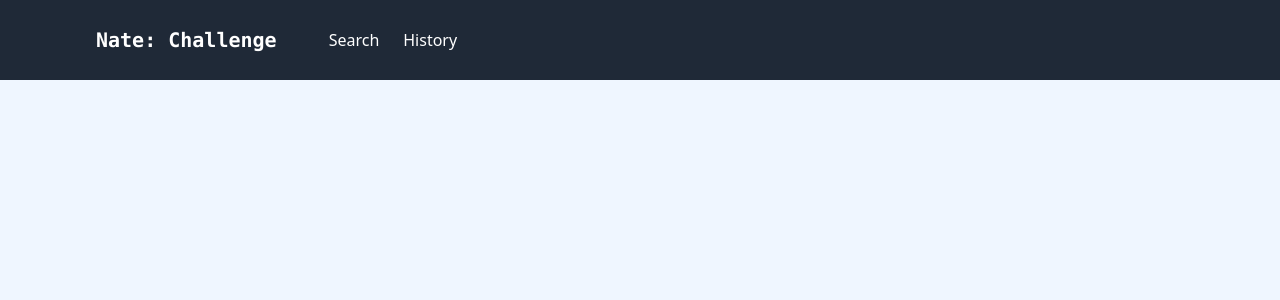
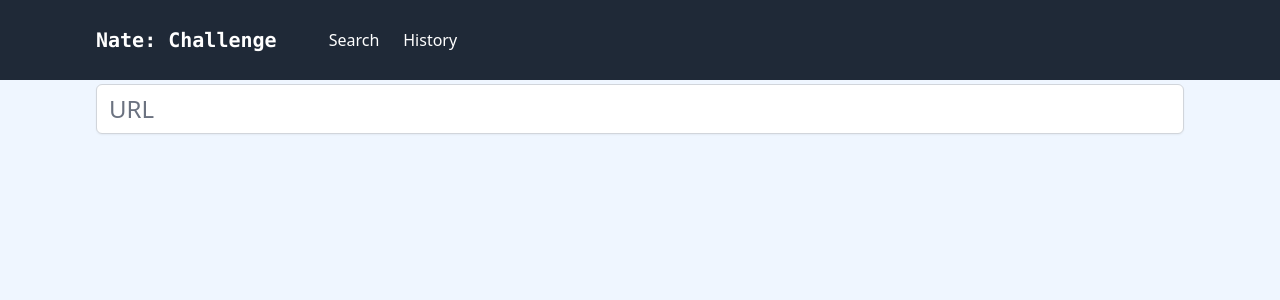
Before and after one commit to tgdn/scraping-challenge, a Next.js app in the folder frontend/: page / in a window 1280 px wide. Shown: the top 300 px of the page. Built offline with nearby package versions, Linux system fonts and the light colour scheme.

Commit message:
Basic input code

```diff
--- /dev/null
+++ b/frontend/components/detail/index.tsx
@@ -0,0 +1,3 @@
+export default function DetailView() {
+  return <div>hello</div>;
+}
--- /dev/null
+++ b/frontend/components/detail/useScrape.ts
@@ -0,0 +1,13 @@
+import { API_URL } from "@/lib/constants";
+import fetcher from "@/lib/fetcher";
+import useSWR from "swr";
+
+export function useHistory(id) {
+  const { data, error } = useSWR(`${API_URL}/scrapes/${id}`, fetcher);
+
+  return {
+    scrape: data,
+    isLoading: !error && !data,
+    isError: error,
+  };
+}
--- /dev/null
+++ b/frontend/components/home/index.tsx
@@ -0,0 +1,34 @@
+import { API_URL } from "@/lib/constants";
+import fetcher from "@/lib/fetcher";
+import { useState } from "react";
+
+export default function HomeView() {
+  const [input, setInput] = useState("");
+  const handleSubmit = async (e) => {
+    e.preventDefault();
+    if (!input) return;
+
+    try {
+      const resp = await fetcher(`${API_URL}/scrapes/`, {
+        method: "POST",
+        data: { url: input },
+      });
+    } catch (err) {
+      console.log(err);
+    }
+  };
+
+  return (
+    <>
+      <form onSubmit={handleSubmit}>
+        <input
+          type="search"
+          placeholder="URL"
+          className="text-2xl mt-1 block w-full rounded-md border-gray-300 shadow-sm focus:border-indigo-300 focus:ring focus:ring-indigo-200 focus:ring-opacity-50"
+          value={input}
+          onChange={(e) => setInput(e.target.value)}
+        />
+      </form>
+    </>
+  );
+}
--- a/frontend/pages/index.tsx
+++ b/frontend/pages/index.tsx
@@ -1,4 +1,5 @@
 import Container from "@/components/container";
+import HomeView from "@/components/home";
 import Layout from "@/components/layout";
 import Head from "next/head";
 
@@ -8,7 +9,9 @@ function Home() {
       <Head>
         <title>Nate - Challenge</title>
       </Head>
-      <Container></Container>
+      <Container>
+        <HomeView />
+      </Container>
     </Layout>
   );
 }
--- a/frontend/tailwind.config.js
+++ b/frontend/tailwind.config.js
@@ -1,6 +1,6 @@
 module.exports = {
-  mode: 'jit',
-  purge: ['./pages/**/*.{js,ts,jsx,tsx}', './components/**/*.{js,ts,jsx,tsx}'],
+  mode: "jit",
+  purge: ["./pages/**/*.{js,ts,jsx,tsx}", "./components/**/*.{js,ts,jsx,tsx}"],
   darkMode: false, // or 'media' or 'class'
   theme: {
     extend: {},
@@ -8,5 +8,5 @@ module.exports = {
   variants: {
     extend: {},
   },
-  plugins: [],
-}
+  plugins: [require("@tailwindcss/forms")],
+};
```
